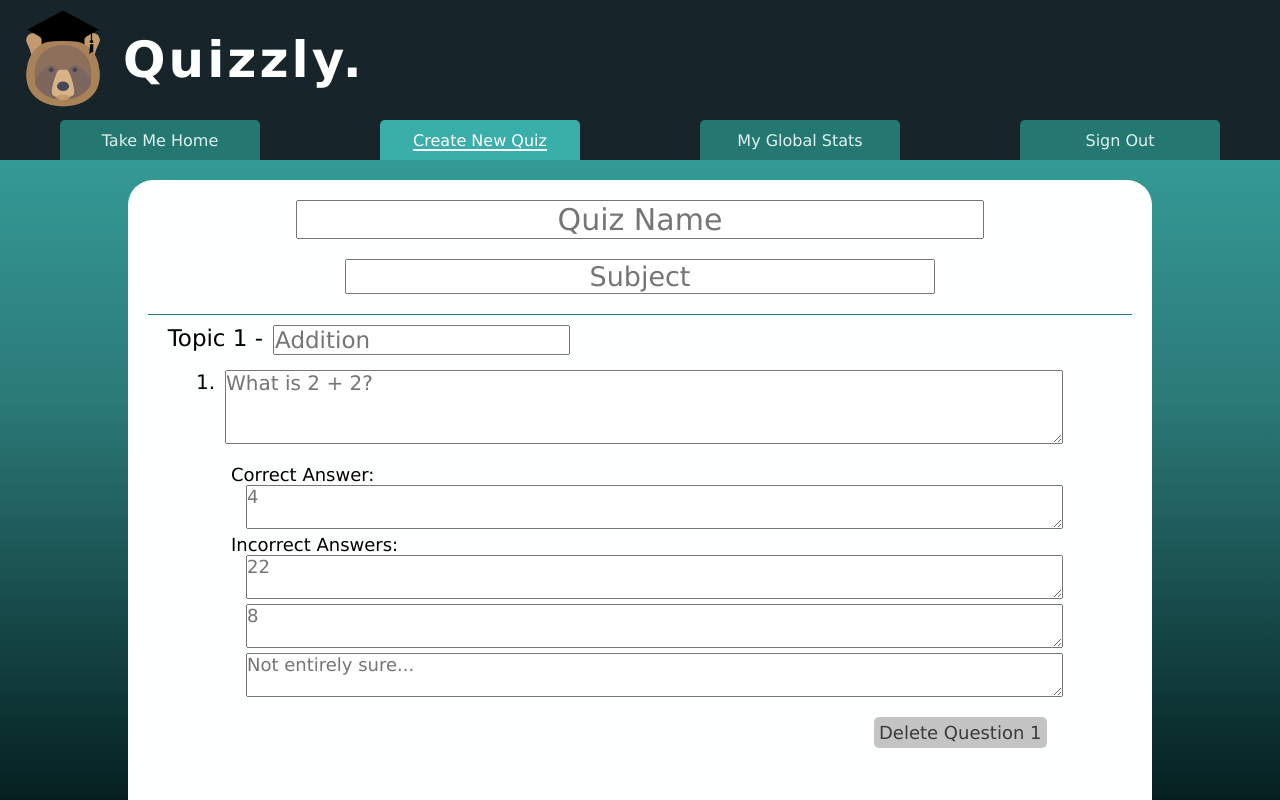
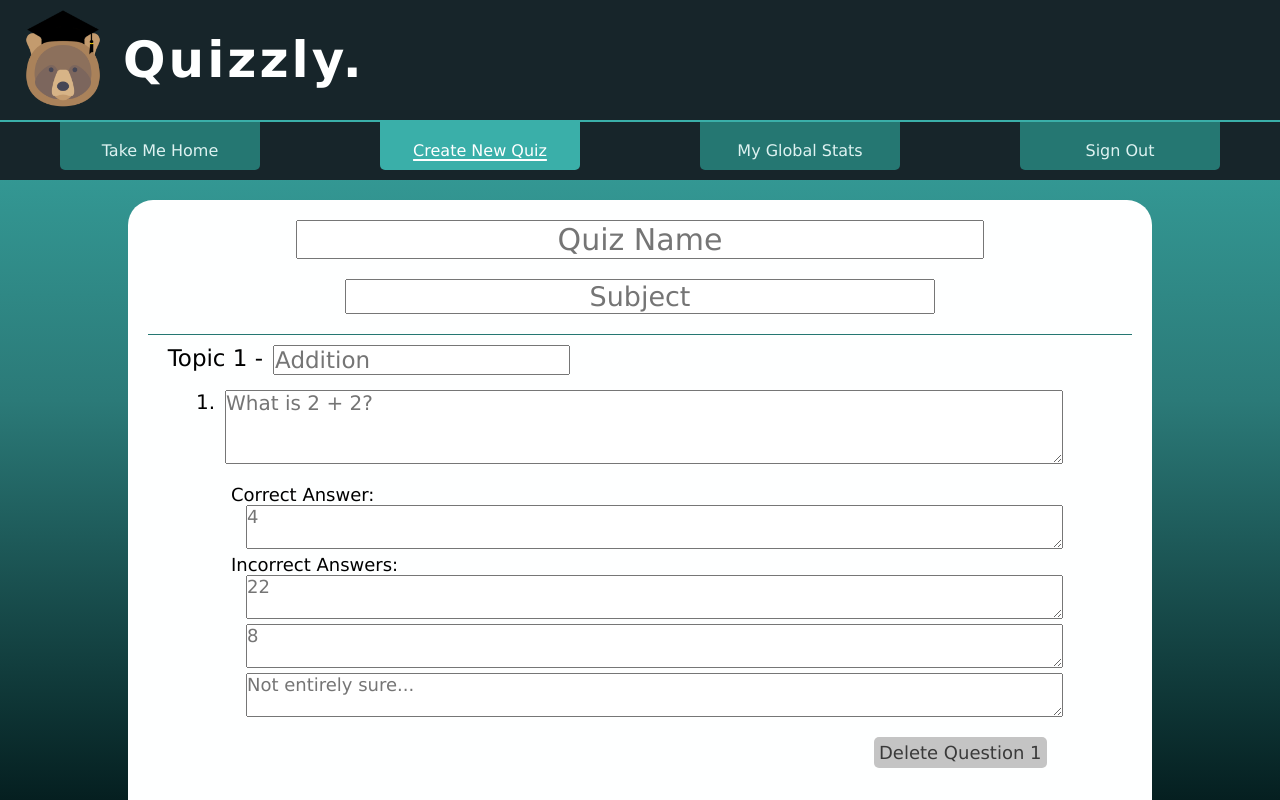
Before and after one commit to vbuongiovanni/open-quizzly, a React (Create React App) app in the folder client/: page /quiz/creator in a window 1280 px wide. Built offline with nearby package versions, Linux system fonts and the light colour scheme; no server answers.

Commit message:
designed navbar based on recently observed inspiration... Will likely redesign majority of app based on this general idea (including color scheme)

```diff
--- a/client/src/styles.css
+++ b/client/src/styles.css
@@ -169,19 +169,21 @@ header {
   display: flex;
   justify-content: space-around;
   background-color: var(--main-background-color);
-  height: 5%;
+  border-top: 2px solid var(--button-color); /* this should be the same color as the active tab */
+  height: 7.5%;
 }
   .navBarBtn {
     cursor: pointer;
     display: flex;
     justify-content: center;
-    align-items: center;
-    padding: 10px;
+    align-items: flex-end;
+    padding-bottom: 10px;
     width: 200px;
-    border-radius: 5px 5px 0px 0px;
+    border-radius: 0px 0px 5px 5px ;
     color : var(--header-color-2 );
     background-color: var(--button-border-color);
     border: 1px var(--button-color);
+    margin-bottom: 10px;
   }
   .navBarBtn:hover {
     color : var(--header-color-1);
```
